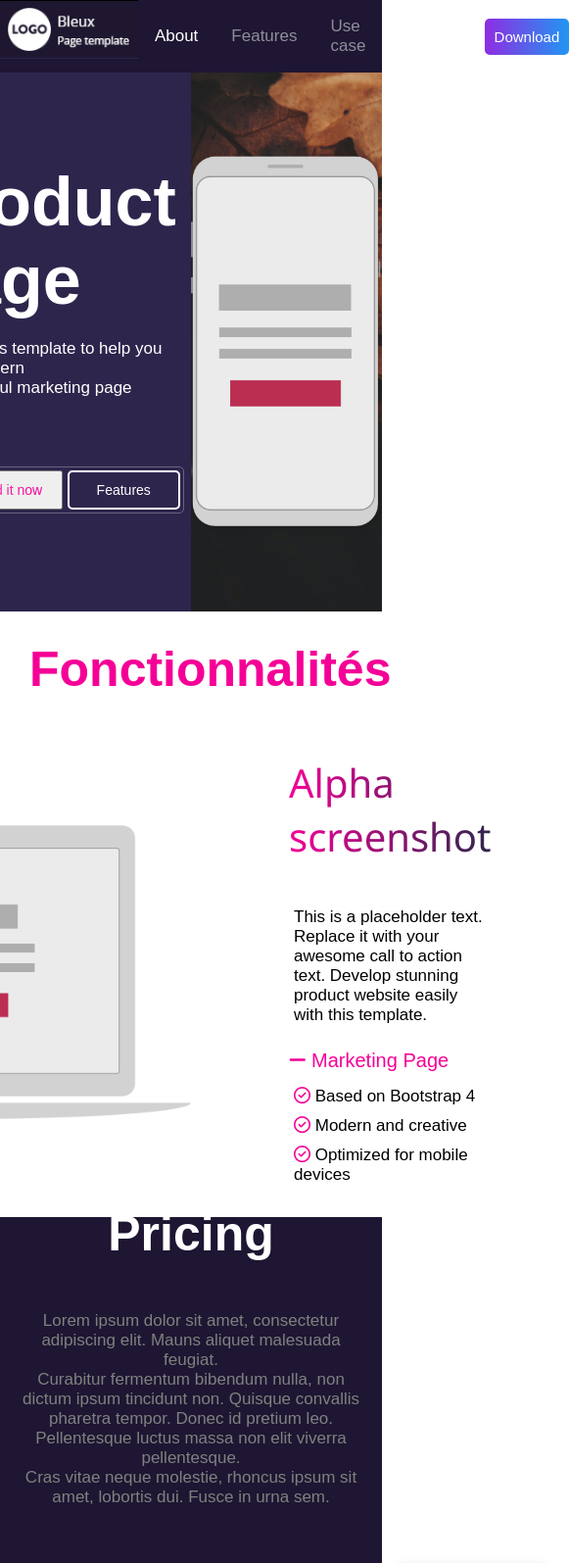
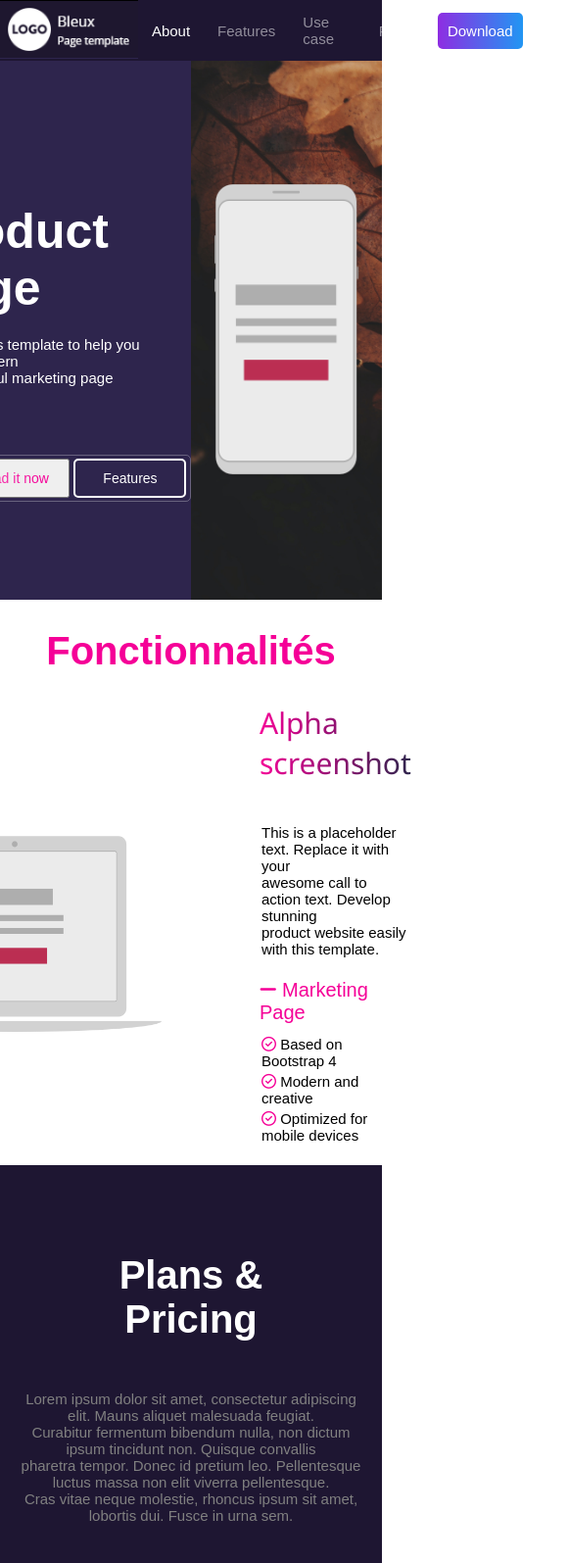
Before and after one commit to SamuelMartinez2008822/proyectoBlux, a plain HTML site: page index.html in a window 390 px wide. Shown: the top 1595 px of the page at 98% size, 581 px wide, since content can reach past the window. Drawn offline with Linux system fonts and the light colour scheme.

Commit message:
SM- Primeras dos pantallas media query

```diff
--- a/styles/style.css
+++ b/styles/style.css
@@ -52,7 +52,7 @@ header button{
     display: flex;
     flex-direction: column;
     justify-content: flex-end;
-    align-items: center;
+    align-items: flex-end;
     background-color: #2E254D;
     width: 50%;
     color: white;
@@ -65,14 +65,11 @@ header button{
 
 .texto h1{
     font-size: 70px;
-}
-
-.texto h1{
     margin: 0 100px 20px 0;
 }
 
 .texto p{
-    margin: 0 100px 20px 0;
+    margin: 0 50px 20px 0;
     font-size: 17px;
 }
 
@@ -148,6 +145,7 @@ aside img{
     flex-direction: column;
     justify-content: center;
     padding-left: 100px;
+    padding-bottom: 20px;
 }
 
 .infoLaptop h3{
@@ -178,7 +176,7 @@ aside img{
 
 .planes {
     width: 100%;
-    height: 60rem;
+    height: auto;
     background-color: #1e1632;
     display: flex;
     flex-direction: column;
@@ -202,10 +200,9 @@ aside img{
 
 .contenedor {
     display: flex;
-    justify-content: space-evenly;
-    width: 70%;
+    justify-content: center ;
+    width: 100%;
     gap: 20px;
-    padding: 3rem rem;
 }
 
 .contenido {
@@ -254,7 +251,7 @@ aside img{
 
 .contenido ul {
     list-style: none;
-    padding: 0;
+    padding: 10px;
     margin-bottom: 20px;
     text-align: left;
 }
@@ -345,3 +342,94 @@ footer i{
     padding: 10px;
     font-size: 23px;
 }
+
+@media (max-width: 1279px) {
+    .secPrin {
+        height: auto;
+    }
+    .texto h1 {
+        font-size: 60px;
+        margin: 0 50px 20px 0;
+    }
+
+    .texto p {
+        margin: 0 20px 20px 0;
+    }
+
+    .banner img {
+        width: 175px;
+        height: 65%;
+    }
+
+    aside {
+        height: auto;
+    }
+
+    aside img{
+        width: 400px;
+        height: 250px;
+    }
+
+    .infoLaptop {
+        padding-left: 70px;
+    }
+
+    footer {
+        padding: 20px 50px;
+    }
+}
+
+@media (max-width: 920px) {
+    nav a {
+        font-size: 15px;
+        padding: 14px;
+    }
+
+    header button {
+        font-size: 15px;
+    }
+
+    .texto h1 {
+        font-size: 50px;
+    }
+
+    .texto p {
+        font-size: 15px;
+    }
+
+    .banner img {
+        width: 150px;
+        height: 55%;
+    }
+
+    h2 {
+        font-size: 40px;
+    }
+
+    aside img {
+        margin: 30px;
+        width: 300px;
+        height: 200px;
+    }
+
+    .infoLaptop h3{
+        font-size: 30px;
+    }
+
+    .infoLaptop p {
+        font-size: 15px;
+        margin: 2px;
+    }
+
+    .planes h2 {
+        font-size: 40px;
+    }
+
+    .planes p {
+        font-size: 15px;
+    }
+
+    .contenido h3 {
+        font-size: 18px;
+    }
+}
```
